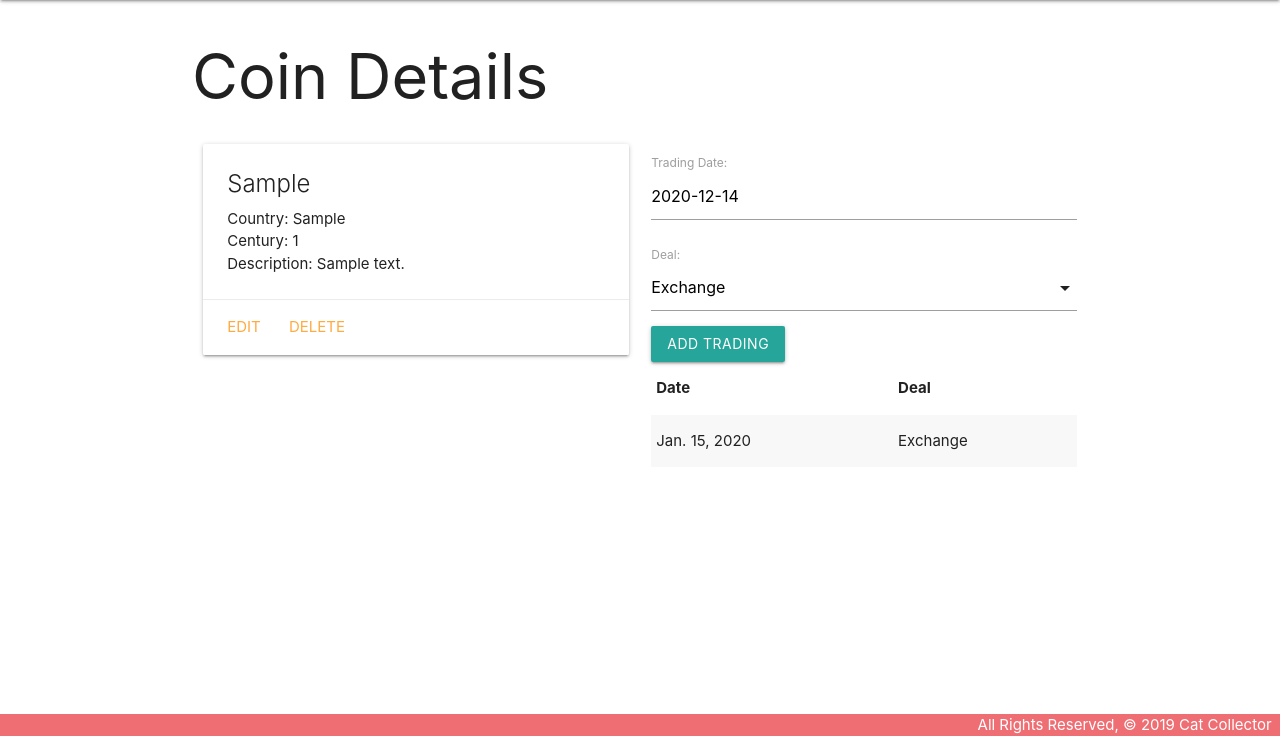
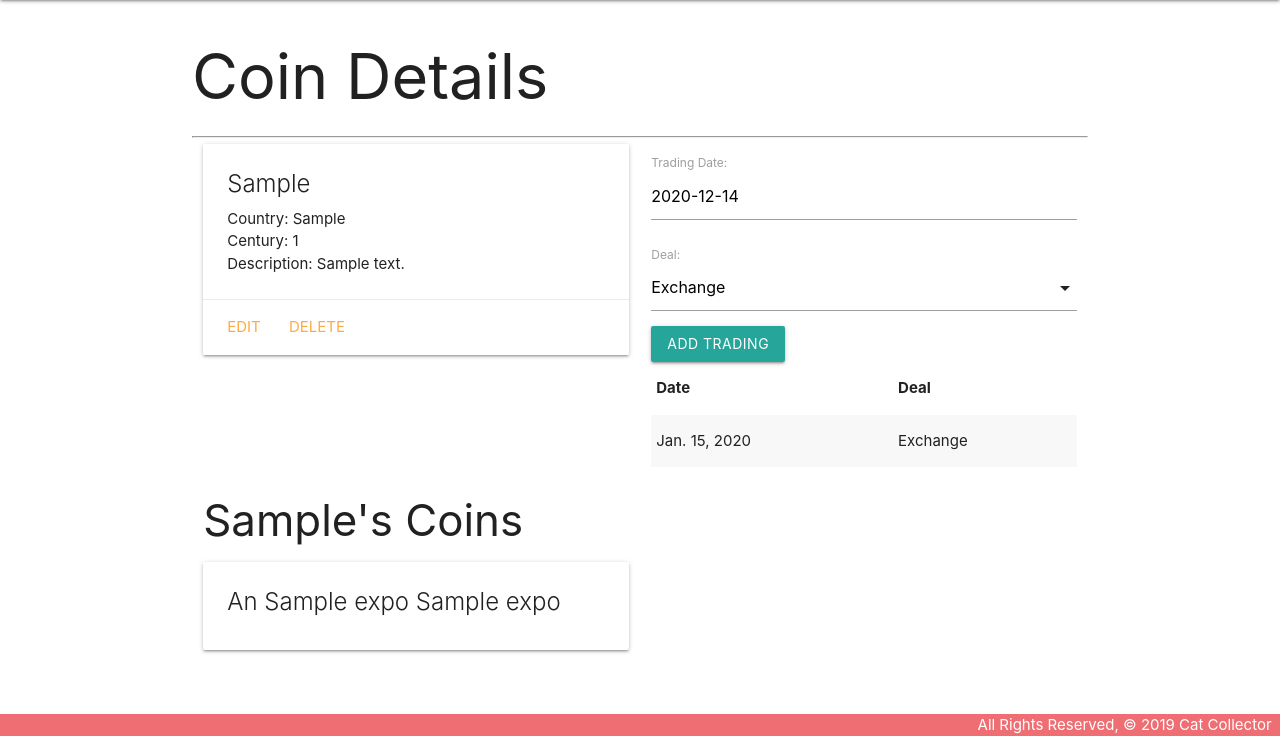
Before and after one commit to aleksyara/coinscollector, a Django app: page /coins/1/ in a window 1280 px wide. Shown: the part 64-800 px from the top of the page. Run offline with Django 3.2, Linux system fonts and the light colour scheme; tables that the repository leaves empty hold one stand-in row (values such as "Sample post").

Commit message:
display associated expo

```diff
--- a/main_app/admin.py
+++ b/main_app/admin.py
@@ -1,7 +1,8 @@
 from django.contrib import admin
 
-from .models import Coin, Trading #in order to see Cat model in the Admin portal
+from .models import Coin, Trading, Expo #in order to see Cat model in the Admin portal
 
 # Register your models here
 admin.site.register(Coin)
 admin.site.register(Trading)
+admin.site.register(Expo)
--- a/main_app/models.py
+++ b/main_app/models.py
@@ -1,5 +1,6 @@
 from django.db import models
 from django.urls import reverse
+import datetime
 
 # Create your models here.
 
@@ -9,12 +10,24 @@
     ('D', 'Donate')
 )
 
+class Expo(models.Model):
+    name = models.CharField(max_length = 100)
+    date = models.DateField(("Date"), default=datetime.date.today)
+    location = models.CharField(max_length = 100)
+    description = models.TextField(max_length = 250)
+
+    def __str__(self):
+        return self.name
+
+    def get_absolute_url(self):
+        return reverse('expos_detail', kwargs={'pk': self.id})
+
 class Coin(models.Model):
     material = models.CharField(max_length = 100)
     country = models.CharField(max_length = 100)
     century = models.IntegerField()
     description = models.TextField(max_length = 250)
-
+    expos = models.ManyToManyField(Expo)
 
     def __str__(self):
         return self.country
--- a/main_app/templates/coins/detail.html
+++ b/main_app/templates/coins/detail.html
@@ -21,7 +21,7 @@
   </div>
 
   <div class="col s6">
-      <!-- displaying new TraidingForm -->
+      <!-- displaying new TradingForm -->
       <form action="{% url 'add_trading' coin.id %}" method="post">
         {% csrf_token %}
         {{ trading_form.as_p }}
@@ -41,6 +41,25 @@
       </tbody>
     </table>
   </div>
+    <!-- Displaying a List of Associated Expos -->
+    <hr>
+    <div class="row">
+      <div class="col s6">
+        <h3>{{ coin.material }}'s Coins</h3>
+        {% if coin.expos.count %}
+          {% for expo in coin.expos.all %}
+            <div class="card">
+              <div class="card-content">
+                <span class="card-title">
+                  An <span style="color: {{ expo.name }}">{{ expo.name }}</span> {{ expo.name }}
+                </span>
+              </div>
+            </div>
+          {% endfor %}
+        {% else %}
+          <h5>No Expos :(</h5>
+        {% endif %}
+      </div>
 
 </div>
 
--- a/main_app/urls.py
+++ b/main_app/urls.py
@@ -10,4 +10,9 @@
   path('coins/<int:pk>/update/', views.CoinUpdate.as_view(), name='coins_update'),
   path('coins/<int:pk>/delete/', views.CoinDelete.as_view(), name='coins_delete'),
   path('coins/<int:coin_id>/add_tradingg/', views.add_trading, name='add_trading'),
+  path('expos/', views.ExpoList.as_view(), name='expos_index'),
+  path('expos/<int:pk>/', views.ExpoDetail.as_view(), name='expos_detail'),
+  path('expos/create/', views.ExpoCreate.as_view(), name='expos_create'),
+  path('expos/<int:pk>/update/', views.ExpoUpdate.as_view(), name='expos_update'),
+  path('expos/<int:pk>/delete/', views.ExpoDelete.as_view(), name='expos_delete'),
 ]
--- a/main_app/views.py
+++ b/main_app/views.py
@@ -1,8 +1,9 @@
 from django.shortcuts import render, redirect
-from .models import Coin #require MODEL additng this line
+from .models import Coin, Expo #require MODEL additng this line
 from .forms import TradingForm
 
 from django.views.generic.edit import CreateView, UpdateView, DeleteView
+from django.views.generic import ListView, DetailView #Line for Expo Model
 
 # Create your views here.
 
@@ -51,3 +52,22 @@
 class CoinDelete(DeleteView):
   model = Coin
   success_url = '/coins/'
+
+
+class ExpoList(ListView):
+  model = Expo
+
+class ExpoDetail(DetailView):
+  model = Expo
+
+class ExpoCreate(CreateView):
+  model = Expo
+  fields = '__all__'
+
+class ExpoUpdate(UpdateView):
+  model = Expo
+  fields = '__all__'
+
+class ExpoDelete(DeleteView):
+  model = Expo
+  success_url = '/expos/'
```
Also changed, not shown: main_app/migrations/0006_auto_20201213_2336.py (added), main_app/migrations/0007_auto_20201213_2356.py (added), main_app/migrations/0008_expo_date.py (added).
